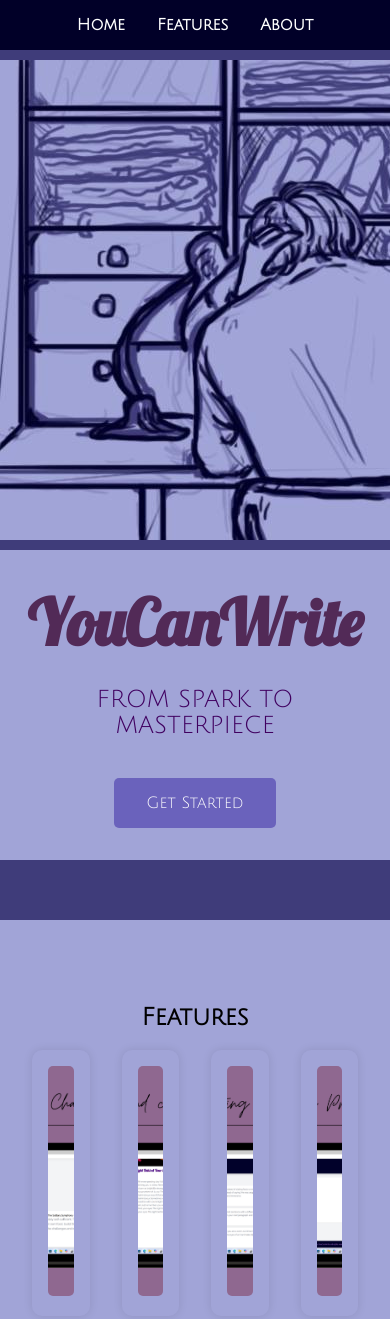
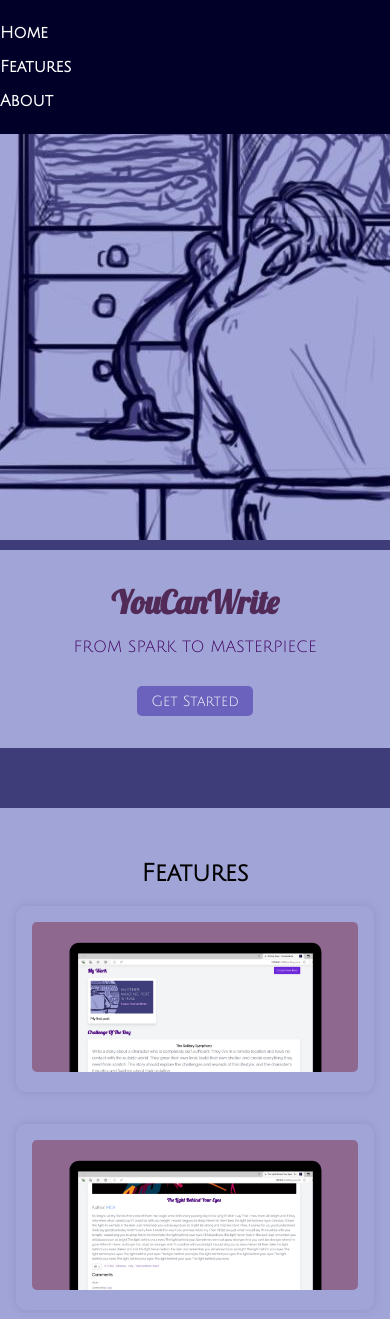
Before and after one commit to hiba-emording/youcanwrite-landing, a plain HTML site: page index.html in a window 390 px wide. Shown: the top 1319 px of the page. Drawn offline with Linux system fonts and the light colour scheme.

Commit message:
mobile preview

```diff
--- a/index.html
+++ b/index.html
@@ -180,6 +180,53 @@
             from { opacity: 0; }
             to { opacity: 1; }
         }
+
+        @media (max-width: 768px) {
+            .intro-content h1 {
+                font-size: 2em;
+            }
+
+            .intro-content p {
+                font-size: 1em;
+            }
+
+            .btn {
+                padding: 0.5em 1em;
+                font-size: 0.9em;
+            }
+
+            .feature {
+                flex: 1 1 calc(50% - 1em);
+                max-width: 100%;
+            }
+        }
+
+        @media (max-width: 480px) {
+            header nav ul {
+                flex-direction: column;
+            }
+
+            header nav ul li {
+                margin: 0.5em 0;
+            }
+
+            .feature {
+                flex: 1 1 100%;
+                max-width: 100%;
+            }
+
+            .feature img {
+                height: 150px;
+            }
+
+            .about-container {
+                padding: 1em;
+            }
+
+            section {
+                padding: 2em 1em;
+            }
+        }
     </style>
 </head>
 <body>
```
